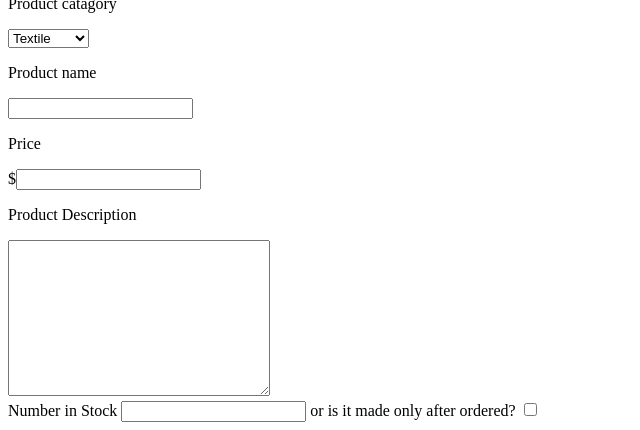
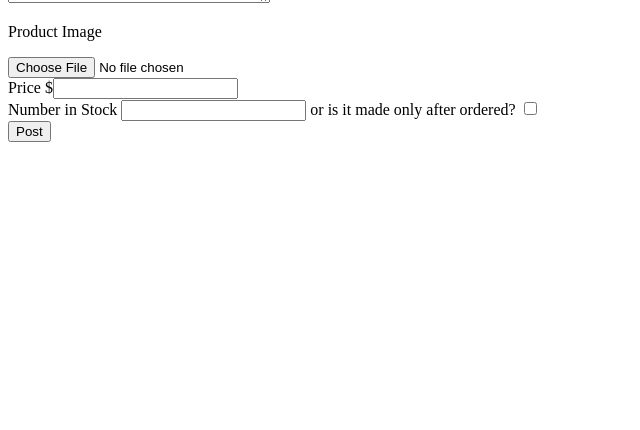
Before and after one commit to Aluerad1919/CrafterCommerceSite2, a Django app: page /CrafterMall/1/Add_a_Craft in a window 1280 px wide. Shown: the part 407-837 px from the top of the page, without its empty margins (0-640 px from the left). After the commit the page ends 549 px from the top, so only its background shows below. Run offline with Django 3.2, Linux system fonts and the light colour scheme; data comes from the database, SQL or seed files in the repository; both versions use the stored data as it was after the commit; parts of the project's set-up code (start-up, migrations or seed data) failed here and were passed over.

Commit message:
posting products with image

```diff
--- a/CraftCommerceSite/urls.py
+++ b/CraftCommerceSite/urls.py
@@ -15,7 +15,9 @@ Including another URLconf
 """
 
 from django.urls import path, include
-
+from django.conf import settings
+from django.conf.urls.static import static
 urlpatterns = [
     path('', include ('CrafterMall.urls')),
-]
+
+]+ static(settings.MEDIA_URL, document_root=settings.MEDIA_ROOT)
--- a/CrafterMall/models.py
+++ b/CrafterMall/models.py
@@ -47,9 +47,9 @@ class Address(models.Model):
 
 class Craft(models.Model):
     item_title = models.CharField(max_length=45)
+    craft_type = models.CharField(max_length=45)
     description = models.TextField()
-    craft_type = models.CharField(max_length=45)
-    craft_image = models.ImageField(null=True, blank=True, upload_to='user_images')
+    craft_image = models.ImageField(null=True, blank=True, upload_to='img/')
     price = models.DecimalField(max_digits=4, decimal_places=2)
     # tags = TaggableManager() <--future content with search engine
     seller = models.ForeignKey(Users, related_name="crafter", on_delete = models.CASCADE)
@@ -57,7 +57,8 @@ class Craft(models.Model):
     on_order = models.BooleanField(default=False)
     created_at = models.DateTimeField(auto_now_add=True)
     updated_at = models.DateTimeField(auto_now=True)
-
+    def __str__(self):
+       return self.name + ": " + str(self.imagefile)
 # class Keytags(models.Model):
 #     craft_word = models.CharField(max_length=20)
 #     keyword = models.ManyToManyField(Craft, related_name='tag')
--- a/CrafterMall/templates/add_product.html
+++ b/CrafterMall/templates/add_product.html
@@ -19,16 +19,14 @@
         {{what}}
         <div class="craftImg">
             <!-- upload an image -->
-            <form action="add_craft_product" method="post" enctype="multipart/form-data">
+            <form action="/add_craft_product" method="post" enctype="multipart/form-data">
                 {% csrf_token %}
-                <img id="myimage" src="xyz" alt="no preview">
-                <input name="images" onchange="readURL(this);" type="file" accept="image/*"/>
-                <!-- <button type="submit">Upload</button> -->
-            </form>
-            <!-- <img src="{% static 'img/Sample_image.jpg'%}" alt="Broken image"> -->
-        </div>
-        <p>Product catagory</p>
-        <select name="catagory_Product" id="">
+
+                <p> Product name </p>
+                <input type="text" name="prod_name">
+
+                <p>Product Catagory</p>
+                <select name="prod_cat" id="">
                     <option value="Textile">Textile</option>
                     <option value="Metal">Metal</option>
                     <option value="Leather">Leather</option>
@@ -36,20 +34,31 @@
                     <option value="Carpentry">Carpentry</option>
                     <option value="Digital">Digital</option>
                 </select>
-        <p> Product name </p>
-        <input type="text" name="newProductName">
-        <p>Price</p>
-        $<input type="text" name="newProductPrice">
+
                 <p>Product Description</p>
-        <textarea name="newProductDesc" id="" cols="30" rows="10"></textarea> <br>
+                <textarea name="prod_desc" id="" cols="30" rows="10"></textarea> <br>
+
+                <p>Product Image</p>
+                <!-- <img id="myimage" src="xyz" alt="no preview"> -->
+                <input name="craft_img" onchange="readURL(this);" type="file" accept="image/*"/>
+                <!-- <button type="submit">Upload</button> -->
+                <!-- <img src="{% static 'img/Sample_image.jpg'%}" alt="Broken image"> -->
+                <br>
+                <label>Price</label>
+                $<input type="text" name="prod_price"> <br>
+
                 Number in Stock
-        <input type="text">
+                <input type="text" name="stock_amount">
                 or is it made only after ordered?
-        <input type="checkbox" name="made2order">
+                <input type="checkbox" name="made2order" value= True >
+                <br>
+                <button type="submit">Post</button>
+            </form>
+        </div>
         <!-- tags will be placed here with search bar creation-->
     </div>
 
-    <script>
+    <!-- <script>
         function readURL(input) {
             if (input.files && input.files[0]) {
                 var reader = new FileReader();
@@ -60,6 +69,6 @@
                 reader.readAsDataURL(input.files[0]);
             }
         }
-    </script>
+    </script> -->
 </body>
 </html>
--- a/CrafterMall/urls.py
+++ b/CrafterMall/urls.py
@@ -1,5 +1,6 @@
 from django.urls import path, include
 from.import views, models
+
 
 urlpatterns = [
     path('', views.index),
@@ -18,5 +19,6 @@ urlpatterns = [
     # User Store Paths
     path('CrafterMall/<int:val>/Store_Front', views.store_front, name='store_front'),
     path('opening_store/<int:val>', views.opening_store),
-    path('CrafterMall/<int:val>/Add_a_Craft', views.add_product)
+    path('CrafterMall/<int:val>/Add_a_Craft', views.add_product),
+    path('add_craft_product', views.post_new_product),
 ]
--- a/CrafterMall/views.py
+++ b/CrafterMall/views.py
@@ -162,15 +162,22 @@ def opening_store(request, val):
         clerk.save()
     return redirect(store_front, request.session['userid'])
 
-def post_new_product (request, val):
+def post_new_product (request):
     # errors
-    Craft.objects.create(
-        item_title = request.POST[''],
-        description = request.POST[''],
-        craft_type = request.POST[''],
-        craft_image = request.POST[''],
-        price = request.POST['']
+    newcraft = Craft.objects.create(
+        item_title = request.POST['prod_name'],
+        craft_type = request.POST['prod_cat'],
+        description = request.POST['prod_desc'],
+        craft_image = request.FILES['craft_img'],
+        price = request.POST['prod_price'],
+        seller = Users.objects.get(id= request.session['userid'])
     )
-    # if ():
-    # # else error
+    if (request.POST['stock_amount'] != 0 ):
+        inv = Craft.objects.get(id = newcraft.id)
+        inv.in_stock_num = request.POST['stock_amount']
+        inv.save()
+    elif (request.POST['made2order'] != True):
+        inv = Craft.objects.get(id = newcraft.id)
+        inv.on_order = True
+        inv.save()
     return redirect(store_front, request.session['userid'])
```
Also changed, not shown: CraftCommerceSite/settings.py (+10 -1 lines), CrafterMall/migrations/0013_alter_craft_craft_image.py (added), db.sqlite3, media/img/Wooden_Raven.jpg (added), media/img/funny_goat.jpg (added). Lines whose indentation alone changed are shown as unchanged.
